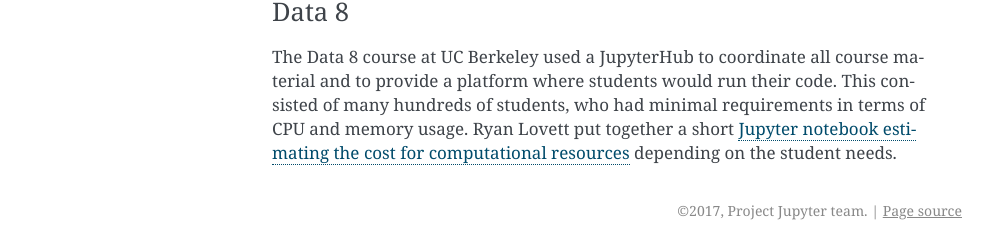
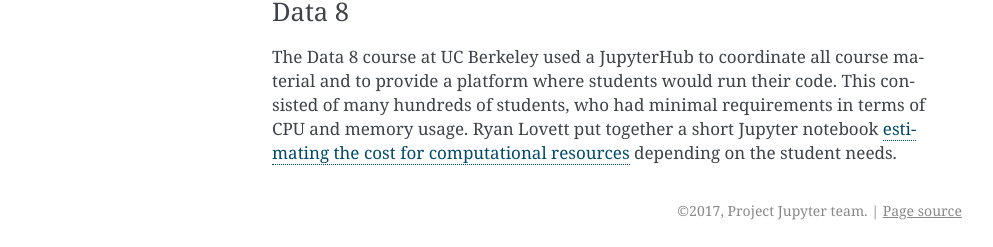
Before and after one commit to jupyterhub/zero-to-jupyterhub-k8s, a Sphinx documentation site: the page built from doc/source/cost.rst, in a window 1280 px wide. Shown: the part 1212-1459 px from the top of the page, without its empty margins (148-1141 px from the left). Built offline with Sphinx 7.4.7, drawn with Linux system fonts in a browser that asks for light colours; part of the change alters nothing that is shown.

```diff
--- a/doc/source/cost.rst
+++ b/doc/source/cost.rst
@@ -56,6 +56,8 @@ Data 8
 The Data 8 course at UC Berkeley used a JupyterHub to coordinate all course
 material and to provide a platform where students would run their code. This
 consisted of many hundreds of students, who had minimal requirements in terms
-of CPU and memory usage. Ryan Lovett put together a short `Jupyter notebook
-estimating the cost for computational resources <https://github.com/data-8/jupyterhub-k8s/blob/master/docs/cost-estimation/gce_budgeting.ipynb>`_
-depending on the student needs.
+of CPU and memory usage. Ryan Lovett put together a short Jupyter notebook
+`estimating the cost for computational resources`_ depending on the student
+needs.
+
+.. _estimating the cost for computational resources: https://github.com/data-8/jupyterhub-k8s/blob/master/docs/cost-estimation/gce_budgeting.ipynb
```
